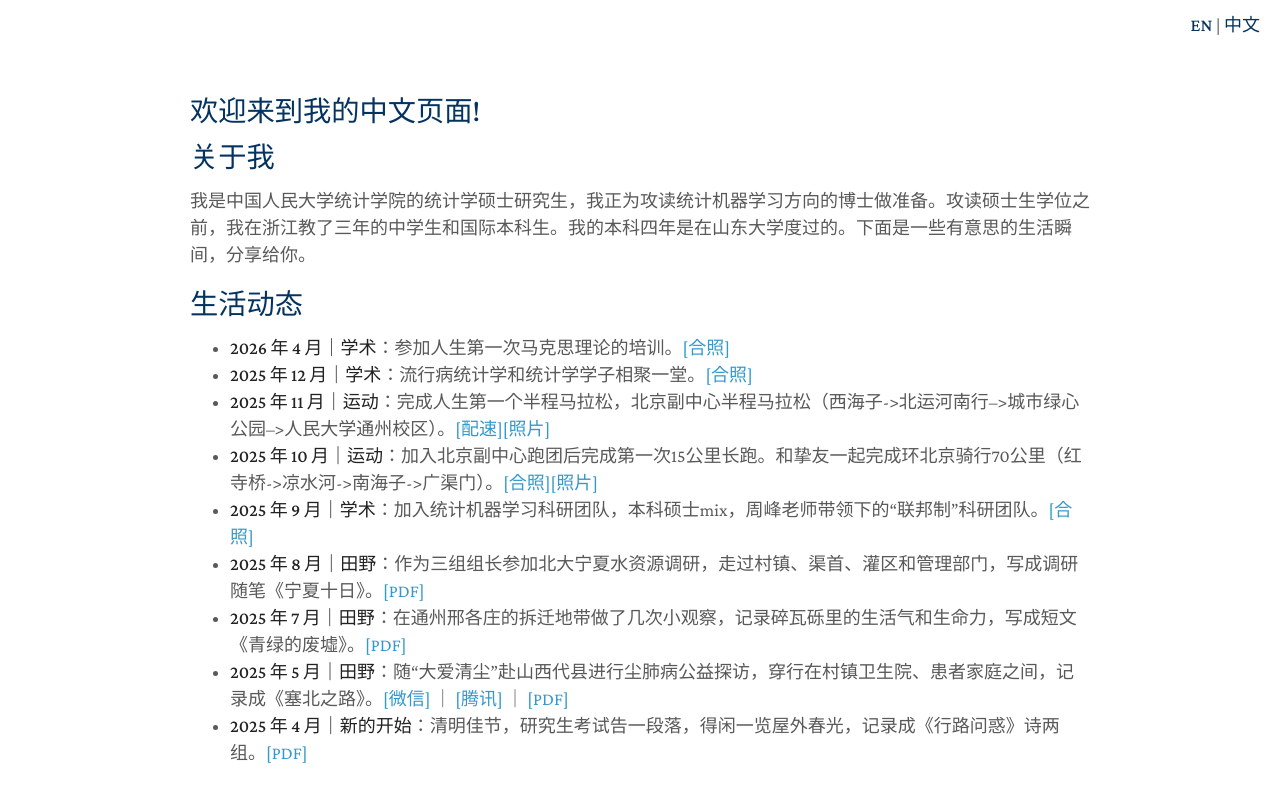
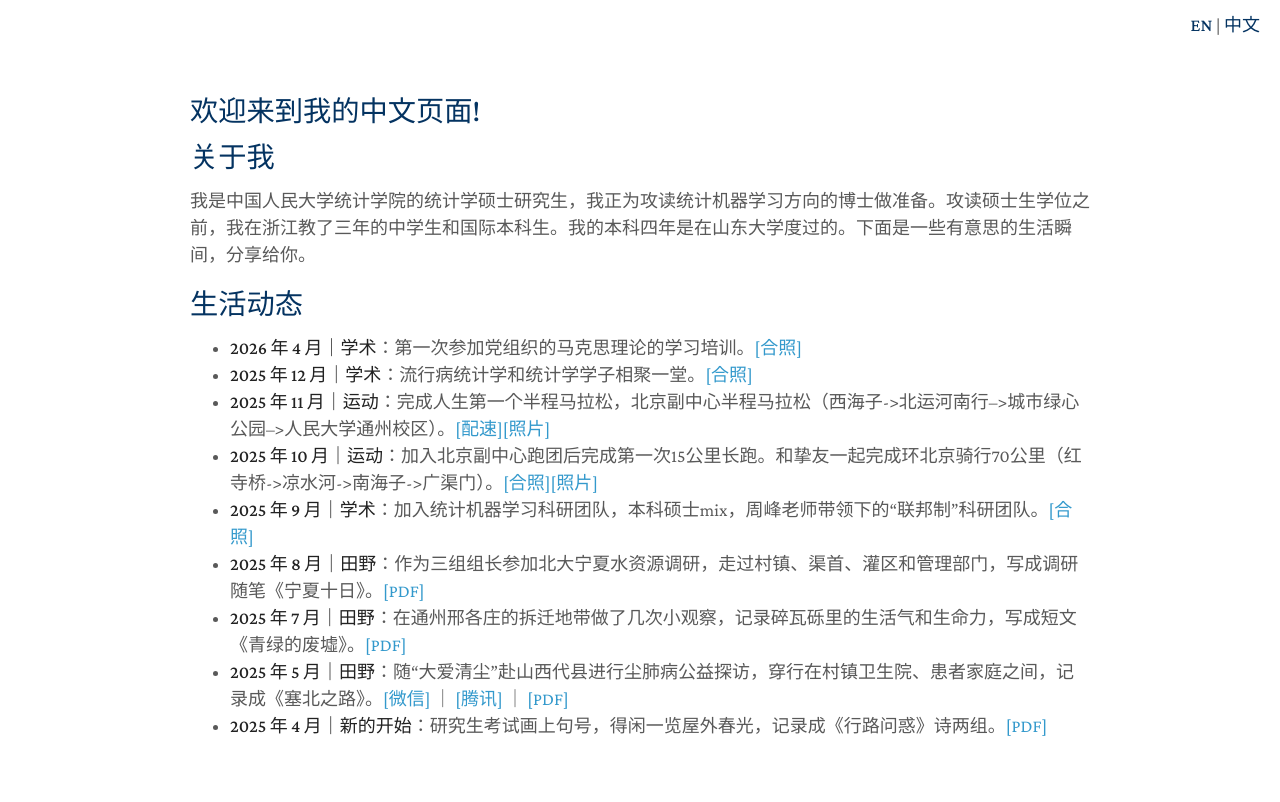
Before and after one commit to zhangming4153/zhangming4153.github.io, a Jekyll site: the page built from cn/index.md, in a window 1280 px wide and 900 px high, scrolled down 599 px. Shown: the top 802 px of the window. Built offline with Jekyll 4.4.1, drawn with Linux system fonts in a browser that asks for light colours; a style sheet for code colours, icons or effects is not loaded.

Commit message:
Refine descriptions in life updates section

```diff
--- a/cn/index.md
+++ b/cn/index.md
@@ -10,7 +10,7 @@ title: 章明
 
 ## 生活动态
 
-- **2026 年 4 月｜学术**：参加人生第一次马克思理论的培训。[[合照]](/assets/cpcmeeting.jpg)
+- **2026 年 4 月｜学术**：第一次参加党组织的马克思理论的学习培训。[[合照]](/assets/cpcmeeting.jpg)
 - **2025 年 12 月｜学术**：流行病统计学和统计学学子相聚一堂。[[合照]](/assets/people_1217.jpg)
 - **2025 年 11 月｜运动**：完成人生第一个半程马拉松，北京副中心半程马拉松（西海子->北运河南行-->城市绿心公园-->人民大学通州校区）。[[配速]](/assets/tongz_semimara.jpg)[[照片]](/assets/tongzhou_mara_1107.jpg)
 - **2025 年 10 月｜运动**：加入北京副中心跑团后完成第一次15公里长跑。和挚友一起完成环北京骑行70公里（红寺桥->凉水河->南海子->广渠门）。[[合照]](/assets/guoqingrunning.pdf)[[照片]](/assets/guoqingcycling.jpg)
@@ -18,4 +18,4 @@ title: 章明
 - **2025 年 8 月｜田野**：作为三组组长参加北大宁夏水资源调研，走过村镇、渠首、灌区和管理部门，写成调研随笔《宁夏十日》。[[PDF]](/assets/Ningxia.pdf)
 - **2025 年 7 月｜田野**：在通州邢各庄的拆迁地带做了几次小观察，记录碎瓦砾里的生活气和生命力，写成短文《青绿的废墟》。[[PDF]](/assets/Greenruins.pdf)
 - **2025 年 5 月｜田野**：随“大爱清尘”赴山西代县进行尘肺病公益探访，穿行在村镇卫生院、患者家庭之间，记录成《塞北之路》。[[微信]](https://mp.weixin.qq.com/s/o8Zpdd-DVcAKxdC4jhWxGg) ｜ [[腾讯]](https://news.qq.com/rain/a/20250605A06ML000) ｜ [[PDF]](/assets/Shanxi.pdf)
-- **2025 年 4 月｜新的开始**：清明佳节，研究生考试告一段落，得闲一览屋外春光，记录成《行路问惑》诗两组。[[PDF]](/assets/longlongjourney.pdf)
+- **2025 年 4 月｜新的开始**：研究生考试画上句号，得闲一览屋外春光，记录成《行路问惑》诗两组。[[PDF]](/assets/longlongjourney.pdf)
```
